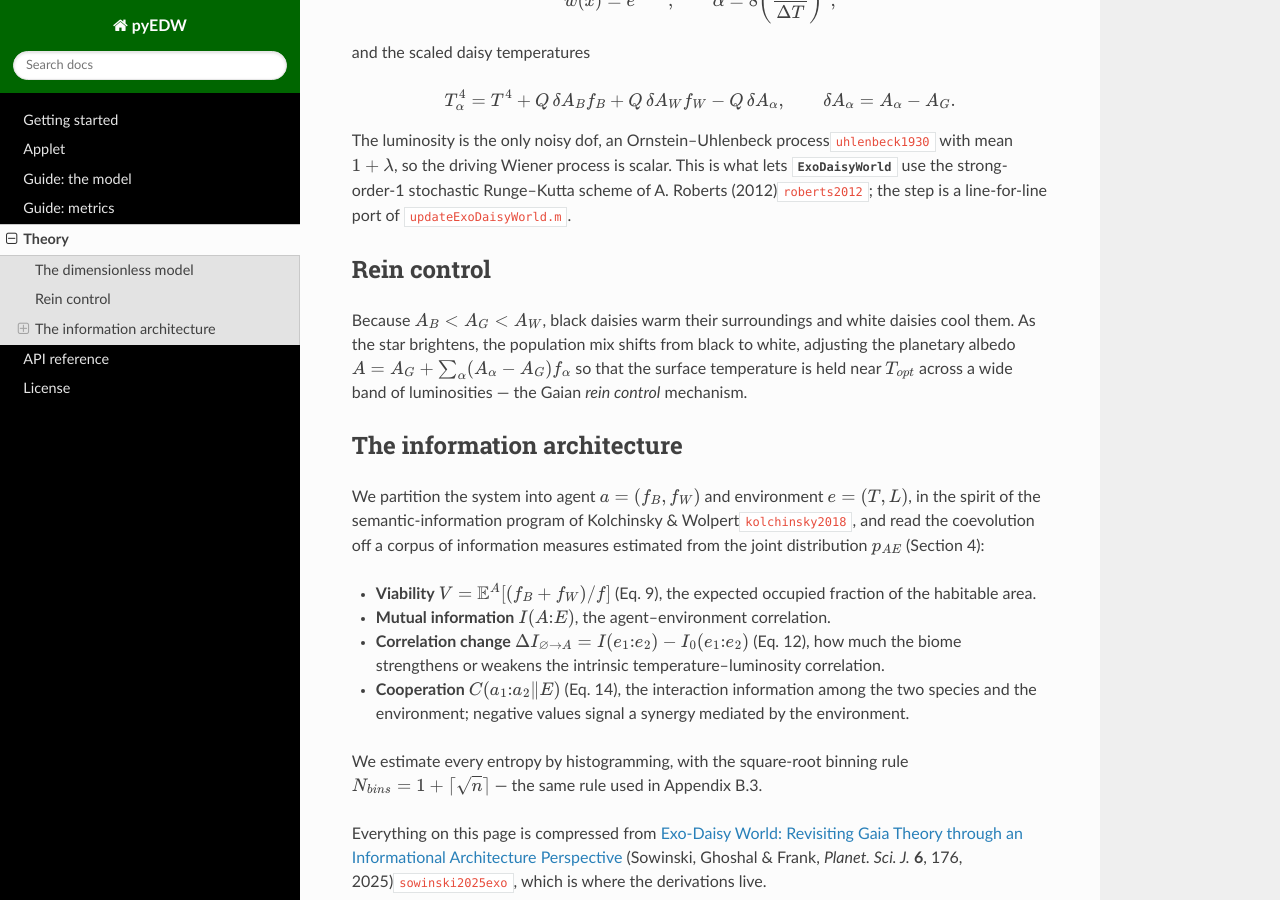
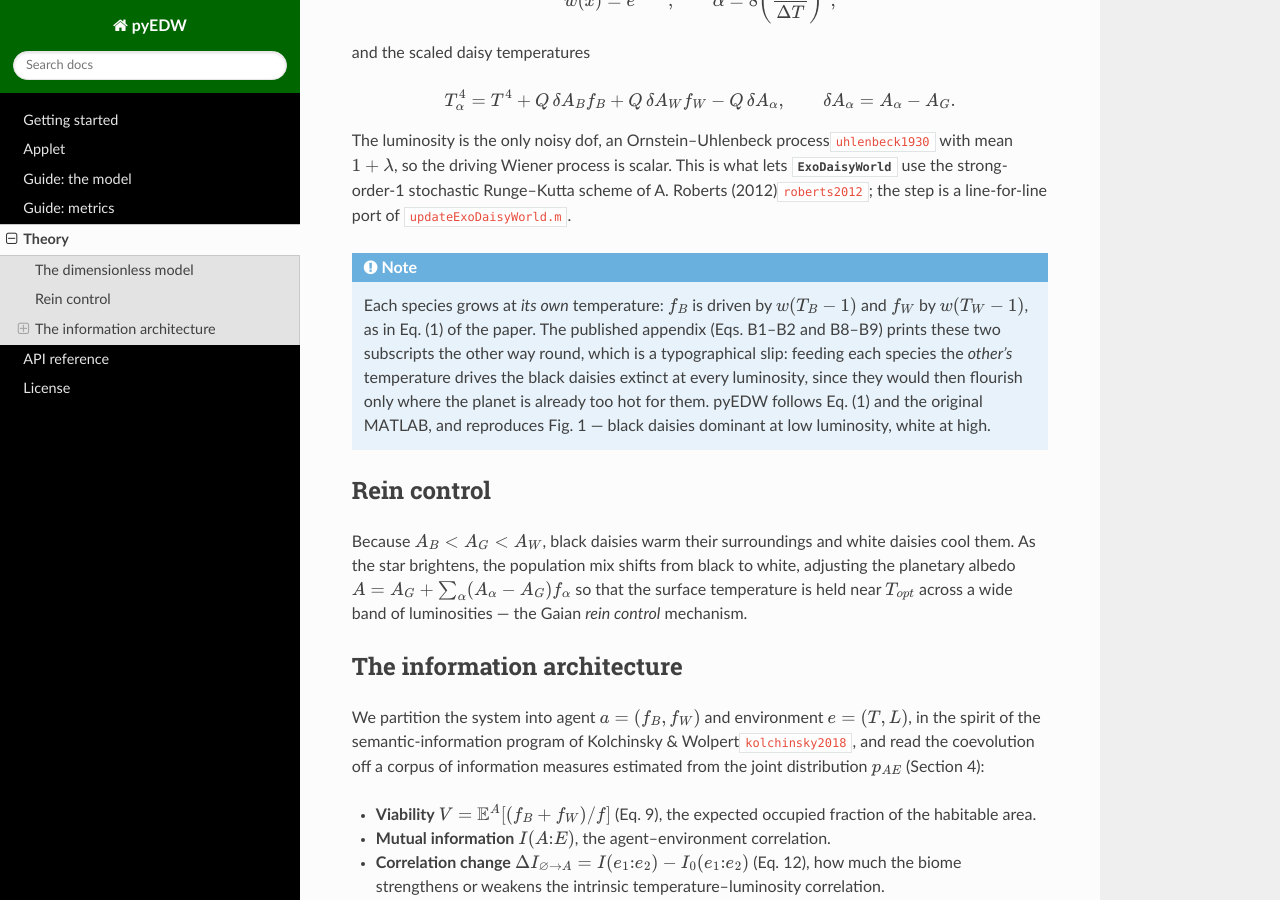
Before and after one commit to EternalTime/pyEDW, a Sphinx documentation site: the page built from docs/theory.rst, in a window 1280 px wide and 900 px high, scrolled down 700 px. Built offline with Sphinx 7.4.7 and the Read the Docs theme 3.1.0, drawn with Linux system fonts in a browser that asks for light colours; cross-references to code outside the pages are shown as plain code.

Commit message:
no-mistakes(document): restore appendix-typo note in README, model guide, theory

```diff
--- a/docs/theory.rst
+++ b/docs/theory.rst
@@ -41,6 +41,17 @@ Wiener process is scalar. This is what lets
 Runge--Kutta scheme of A. Roberts (2012)\ :footcite:`roberts2012`; the step is
 a line-for-line port of ``updateExoDaisyWorld.m``.
 
+.. note::
+
+   Each species grows at *its own* temperature: :math:`f_B` is driven by
+   :math:`w(T_B - 1)` and :math:`f_W` by :math:`w(T_W - 1)`, as in Eq. (1) of
+   the paper. The published appendix (Eqs. B1--B2 and B8--B9) prints these two
+   subscripts the other way round, which is a typographical slip: feeding each
+   species the *other's* temperature drives the black daisies extinct at every
+   luminosity, since they would then flourish only where the planet is already
+   too hot for them. pyEDW follows Eq. (1) and the original MATLAB, and
+   reproduces Fig. 1 — black daisies dominant at low luminosity, white at high.
+
 Rein control
 ------------
 
```
Also changed, not shown: README.md (+6 -0 lines), docs/guide_model.rst (+9 -0 lines).
